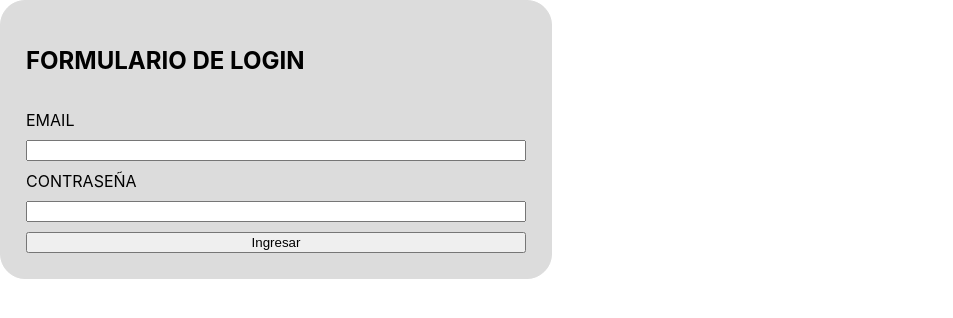
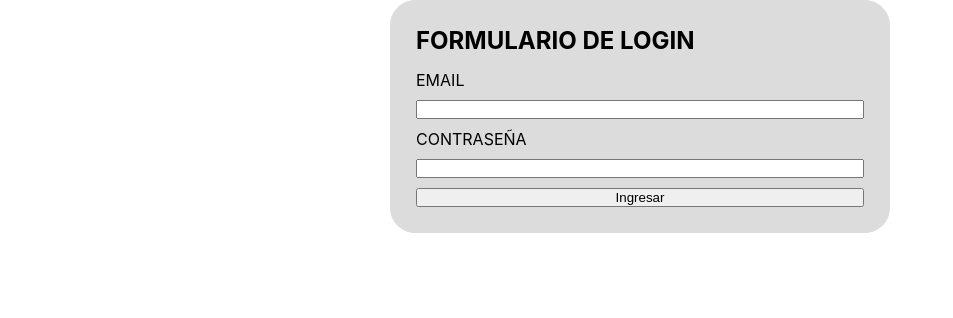
Before and after one commit to jcdavidarg/login-react, a React (Create React App) app: page / in a window 1280 px wide. Shown: the top 318 px of the page, without its empty margins (0-953 px from the left). Built offline with nearby package versions, Linux system fonts and the light colour scheme.

Commit message:
componente App modificado

```diff
--- /dev/null
+++ b/src/App.css
@@ -0,0 +1,6 @@
+.contenedor-app {
+  display: flex;
+  flex-direction: column;
+  width: 100%;
+  align-items: center;
+}
--- a/src/App.js
+++ b/src/App.js
@@ -1,7 +1,12 @@
+import "./App.css";
 import Login from "./components/Login";
 
 function App() {
-  return <Login />;
+  return (
+    <div className="contenedor-app">
+      <Login />
+    </div>
+  );
 }
 
 export default App;
--- a/src/index.css
+++ b/src/index.css
@@ -1,13 +1,18 @@
+* {
+  margin: 0;
+  padding: 0;
+  box-sizing: border-box;
+}
+
 body {
-  margin: 0;
-  font-family: -apple-system, BlinkMacSystemFont, 'Segoe UI', 'Roboto', 'Oxygen',
-    'Ubuntu', 'Cantarell', 'Fira Sans', 'Droid Sans', 'Helvetica Neue',
+  font-family: -apple-system, BlinkMacSystemFont, "Segoe UI", "Roboto", "Oxygen",
+    "Ubuntu", "Cantarell", "Fira Sans", "Droid Sans", "Helvetica Neue",
     sans-serif;
   -webkit-font-smoothing: antialiased;
   -moz-osx-font-smoothing: grayscale;
 }
 
 code {
-  font-family: source-code-pro, Menlo, Monaco, Consolas, 'Courier New',
+  font-family: source-code-pro, Menlo, Monaco, Consolas, "Courier New",
     monospace;
 }
```
